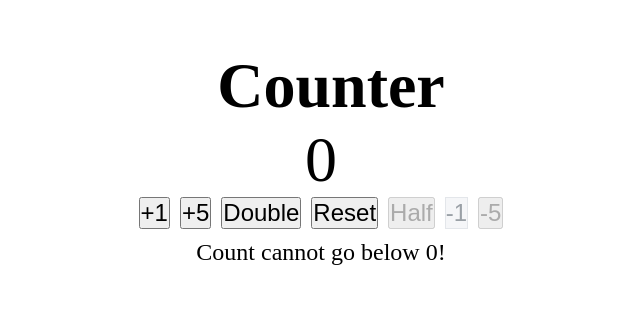
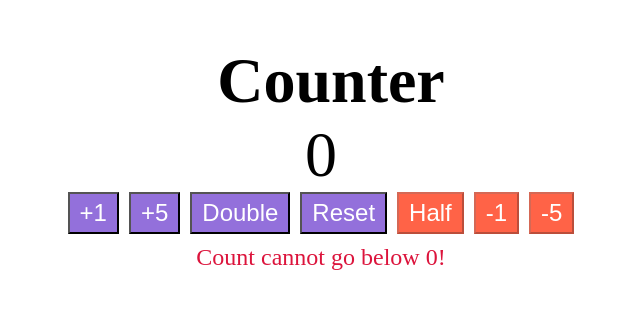
Before and after one commit to ekalavya-zwb/ZealousWeb-Training, a React (Vite) app in the folder my-react-app/: page /contact in a window 1280 px wide. Shown: the part 243-552 px from the top of the page, without its empty margins (319-959 px from the left). Built offline with nearby package versions, Linux system fonts and the light colour scheme.

Commit message:
Created Counter application

```diff
--- a/my-react-app/src/components/Counter.jsx
+++ b/my-react-app/src/components/Counter.jsx
@@ -4,96 +4,71 @@ import "../styles/Counter.css";
 
 const Counter = () => {
   const [count, setCount] = useState(0);
-  let message = "";
-  const incrementByOne = () => {
-    if (count < 100) setCount((prevCount) => prevCount + 1);
-  };
-  const incrementByFive = () => {
-    if (count < 100) setCount((prevCount) => prevCount + 5);
-  };
-  const double = () => {
-    if (count < 50) setCount((prevCount) => prevCount * 2);
-  };
-  const half = () => {
-    if (count > 1) setCount((prevCount) => prevCount / 2);
-  };
-  const decrementByOne = () => {
-    if (count > 0) setCount((prevCount) => prevCount - 1);
-  };
-  const decrementByFive = () => {
-    if (count > 4) setCount((prevCount) => prevCount - 5);
-  };
-  switch (count) {
-    case 100:
-      message = "Count cannot exceed 100!";
-      break;
-    case 0:
-      message = "Count cannot go below 0!";
-      break;
-  }
+  const MIN = 0;
+  const MAX = 100;
+
+  const message =
+    count === MAX
+      ? "Count cannot exceed 100!"
+      : count === MIN
+        ? "Count cannot go below 0!"
+        : "";
+
   return (
     <>
       <h1>Counter</h1>
       <div className="count-display">{count}</div>
       <div className="btn-container">
-        {count === 100 ? (
         <button
           type="button"
-            onClick={incrementByOne}
-            disabled={count === 100}
-            style={{
-              backgroundColor: "#f5f6f8",
-              color: "#9aa0a6",
-              border: "1px solid #e3e6ea",
-            }}
+          onClick={() => setCount((prevCount) => prevCount + 1)}
+          disabled={count === MAX}
+          className={count === MAX ? "danger" : ""}
         >
           +1
         </button>
-        ) : (
         <button
           type="button"
-            onClick={incrementByOne}
-            disabled={count === 100}
-          >
-            +1
-          </button>
-        )}
-        <button
-          type="button"
-          onClick={incrementByFive}
-          disabled={count === 100}
+          onClick={() => setCount((prevCount) => prevCount + 5)}
+          disabled={count + 5 > MAX}
+          className={count + 5 > MAX ? "danger" : ""}
         >
           +5
         </button>
-        <button type="button" onClick={double} disabled={count === 100}>
+        <button
+          type="button"
+          onClick={() => setCount((prevCount) => prevCount * 2)}
+          disabled={count * 2 > MAX}
+          className={count * 2 > MAX ? "danger" : ""}
+        >
           Double
         </button>
         <button type="button" onClick={() => setCount(0)}>
           Reset
         </button>
-        <button type="button" onClick={half} disabled={count <= 1}>
+        <button
+          type="button"
+          onClick={() => setCount((prevCount) => prevCount / 2)}
+          disabled={count <= 0}
+          className={count <= 0 ? "danger" : ""}
+        >
           Half
         </button>
-        {count === 0 ? (
         <button
           type="button"
-            onClick={decrementByOne}
-            disabled={count === 0}
-            style={{
-              backgroundColor: "#f5f6f8",
-              color: "#9aa0a6",
-              border: "1px solid #e3e6ea",
-            }}
+          onClick={() => setCount((prevCount) => prevCount - 1)}
+          disabled={count - 1 < MIN}
+          className={count - 1 < MIN ? "danger" : ""}
         >
           -1
         </button>
-        ) : (
-          <button type="button" onClick={decrementByOne} disabled={count === 0}>
-            -1
-          </button>
-        )}
 
-        <button type="button" onClick={decrementByFive} disabled={count <= 4}>
+        <button
+          type="button"
+          onClick={() => setCount((prevCount) => prevCount - 5)}
+          disabled={count - 5 < MIN}
+          className={count - 5 < MIN ? "danger" : ""}
+        >
           -5
         </button>
       </div>
--- a/my-react-app/src/styles/Counter.css
+++ b/my-react-app/src/styles/Counter.css
@@ -22,9 +22,18 @@ h1 {
 
 .btn-container button {
   font-size: 1.5rem;
+  padding: 5px 10px;
+  background-color: mediumpurple;
+  color: white;
+  cursor: pointer;
 }
 
 .error-msg {
   font-size: 1.5rem;
   margin-top: 10px;
+  color: crimson;
 }
+
+.btn-container .danger {
+  background-color: tomato;
+}
```
Lines whose indentation alone changed are shown as unchanged.
